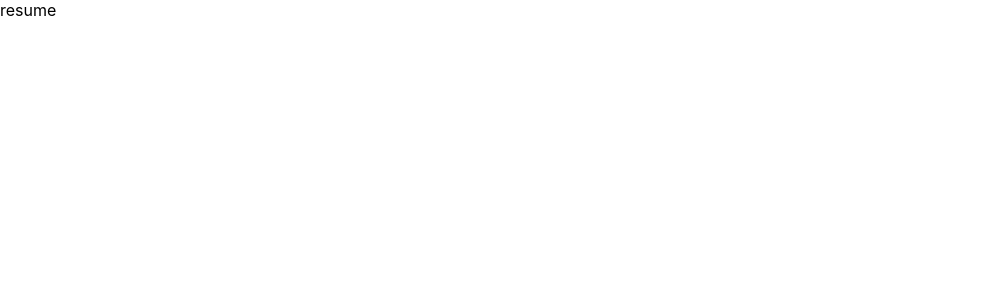
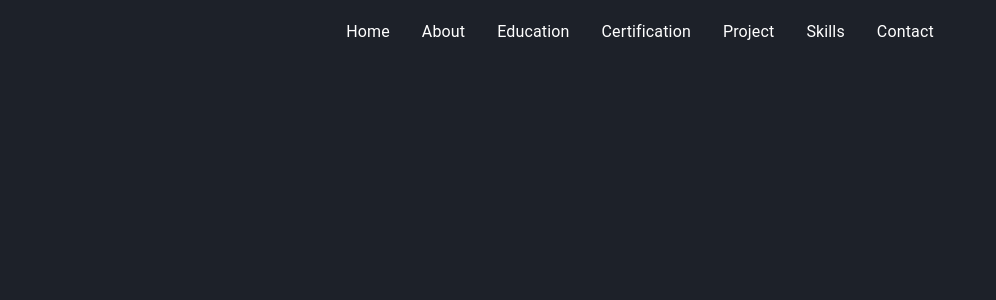
Before and after one commit to diptirani16/dipti-resume, a React (Create React App) app: page / in a window 1280 px wide. Shown: the top 300 px of the page, without its empty margins (0-996 px from the left). Built offline with nearby package versions, Linux system fonts and the light colour scheme.

Commit message:
added Header

```diff
--- a/package.json
+++ b/package.json
@@ -3,6 +3,9 @@
   "version": "0.1.0",
   "private": true,
   "dependencies": {
+    "@emotion/react": "^11.5.0",
+    "@emotion/styled": "^11.3.0",
+    "@mui/material": "^5.0.4",
     "@testing-library/jest-dom": "^5.14.1",
     "@testing-library/react": "^11.2.7",
     "@testing-library/user-event": "^12.8.3",
--- a/src/App.css
+++ b/src/App.css
@@ -0,0 +1,4 @@
+body {
+  background-color: #1d2129;
+  color: white;
+}
--- a/src/App.js
+++ b/src/App.js
@@ -1,10 +1,10 @@
-import logo from './logo.svg';
 import './App.css';
+import Header from './components/Header';
 
 function App() {
   return (
     <div className="App">
-      resume
+      <Header />
     </div>
   );
 }
--- a/src/components/Header.jsx
+++ b/src/components/Header.jsx
@@ -0,0 +1,40 @@
+import React from 'react';
+import { Container, Box, AppBar, Toolbar, List, ListItemButton, ListItemText } from '@mui/material';
+
+function Header () {
+    return (
+        <>
+            <Container fixed>
+                        <AppBar position="fixed" color="transparent" elevation={0}>
+                            <Toolbar sx={{ display: 'flex', justifyContent: 'center' }}>
+                                <List component="nav" aria-label="secondary mailbox folder" style={{ display: 'flex', flexDirection: 'row' }}>
+                                    <ListItemButton >
+                                        <ListItemText primary="Home" />
+                                    </ListItemButton>
+                                    <ListItemButton >
+                                        <ListItemText primary="About" />
+                                    </ListItemButton>
+                                    <ListItemButton >
+                                        <ListItemText primary="Education" />
+                                    </ListItemButton>
+                                    <ListItemButton >
+                                        <ListItemText primary="Certification" />
+                                    </ListItemButton>
+                                    <ListItemButton >
+                                        <ListItemText primary="Project" />
+                                    </ListItemButton>
+                                    <ListItemButton >
+                                        <ListItemText primary="Skills" />
+                                    </ListItemButton>
+                                    <ListItemButton >
+                                        <ListItemText primary="Contact" />
+                                    </ListItemButton>
+                                </List>
+                            </Toolbar>
+                        </AppBar>
+                </Container>
+        </>
+    )
+}
+
+export default Header;
```
Also changed, not shown: src/components/Home.jsx (added, +11 -0 lines), 1 other file (tests, documents, lock files or other folders).
